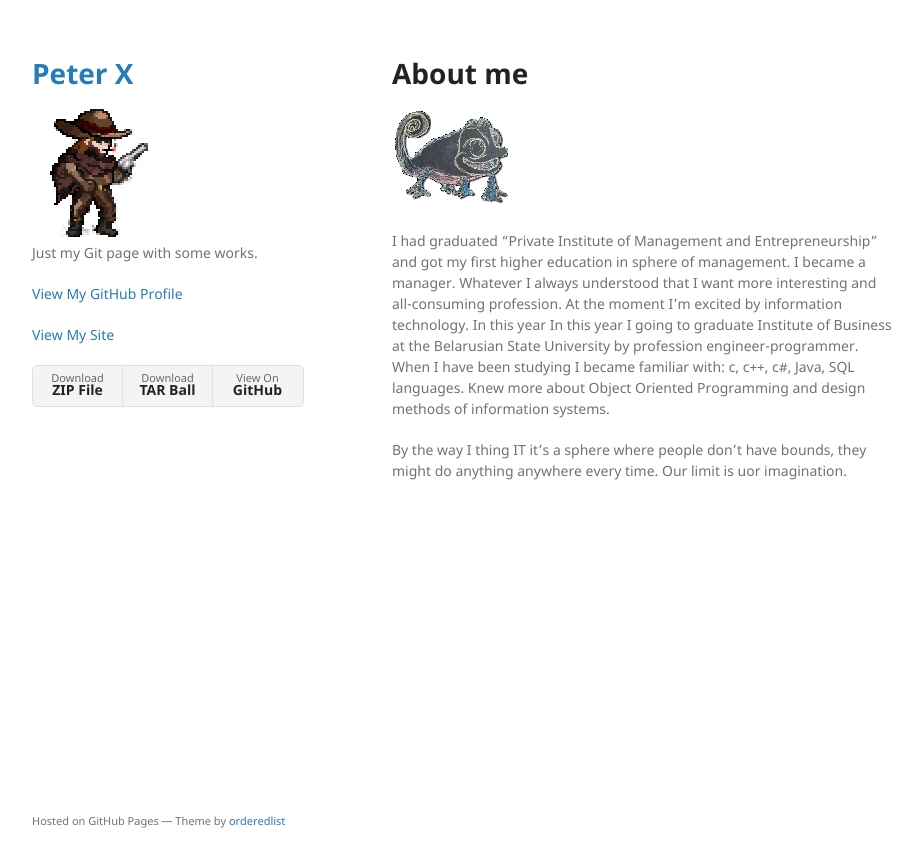
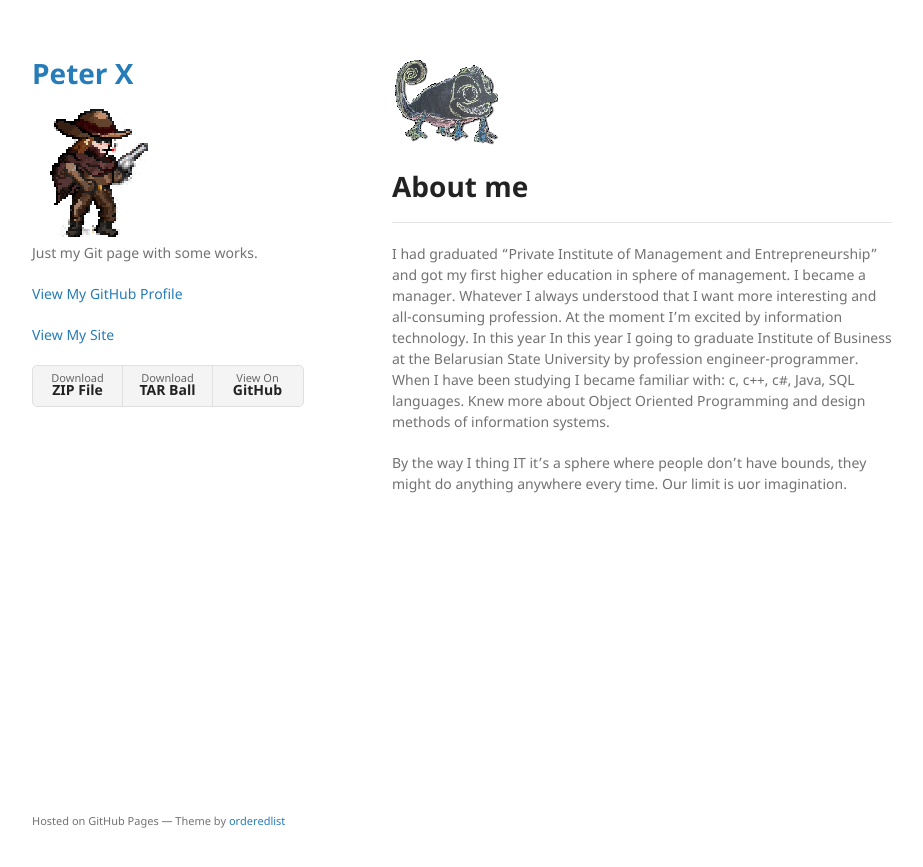
Before and after one commit to StwUser/StwUser.github.io, a Jekyll site: the page built from index.md, in a window 1280 px wide. Shown: the top 867 px of the page, without its empty margins (178-1101 px from the left). Built offline with Jekyll 4.4.1, drawn with Linux system fonts in a browser that asks for light colours; our own code applies the rules of GitHub Pages for plain Markdown files.

Commit message:
FirstBlock

```diff
--- a/index.md
+++ b/index.md
@@ -1,6 +1,6 @@
+  ![chameleon](/assets/img/cham.png)
 # About me
-![chameleon](/assets/img/cham.png)
-
+--------------------------------------------------------------------------------
 I had graduated "Private Institute of Management and Entrepreneurship"
 and got my first higher education in sphere of management. I became a manager.
 Whatever I always understood that I want more interesting and all-consuming
```
Also changed, not shown: assets/img/cham.png.
